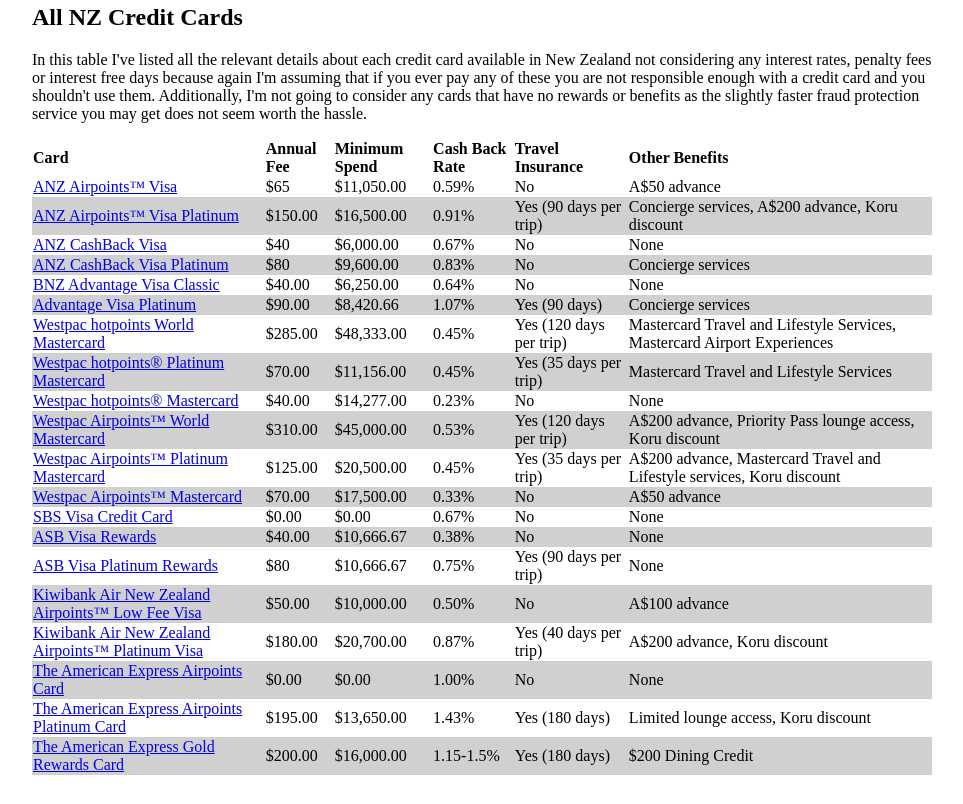
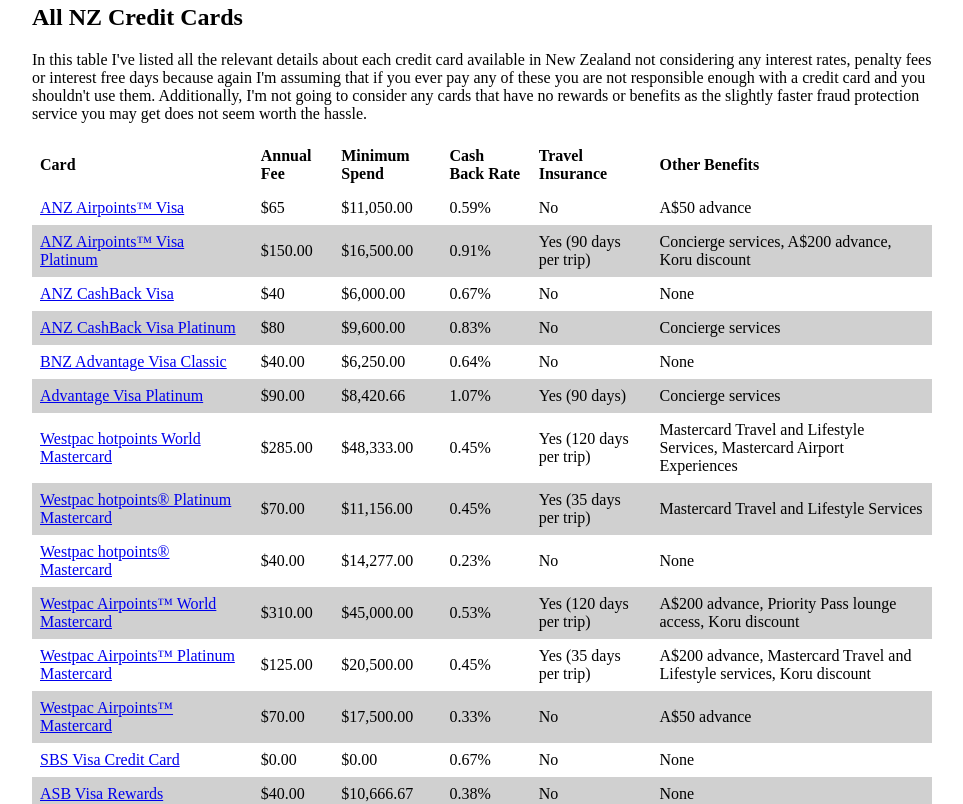
Before and after one commit to liamlabuschagne/personal-website, a Nuxt app: page /blog/credit-cards in a window 1280 px wide. Shown: the part 760-1564 px from the top of the page, without its empty margins (158-1121 px from the left). Before the commit the page ends 1543 px from the top, so only its background shows below. Built offline with nearby package versions, Linux system fonts and the light colour scheme.

Commit message:
Styling and small fix ups

```diff
--- a/pages/blog/credit-cards.vue
+++ b/pages/blog/credit-cards.vue
@@ -337,7 +337,7 @@
           <td>$13,650.00</td>
           <td>1.43%</td>
           <td>Yes (180 days)</td>
-          <td>Limited lounge access, Koru discount</td>
+          <td>A$200 advance, Limited lounge access, Koru discount</td>
         </tr>
         <tr>
           <td>
@@ -381,4 +381,9 @@ table {
 tr:nth-child(even) {
   background-color: #d0d0d0;
 }
+
+td,
+th {
+  padding: 0.5rem;
+}
 </style>
```
